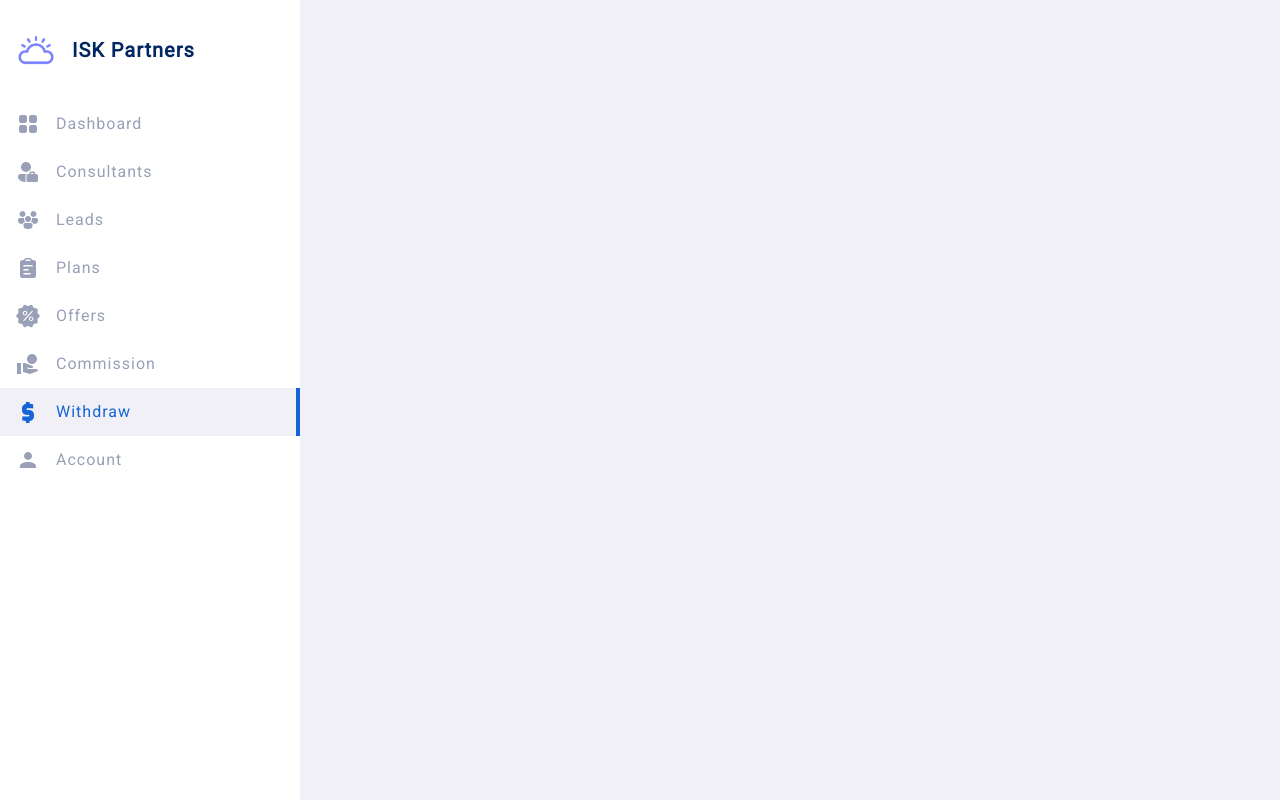
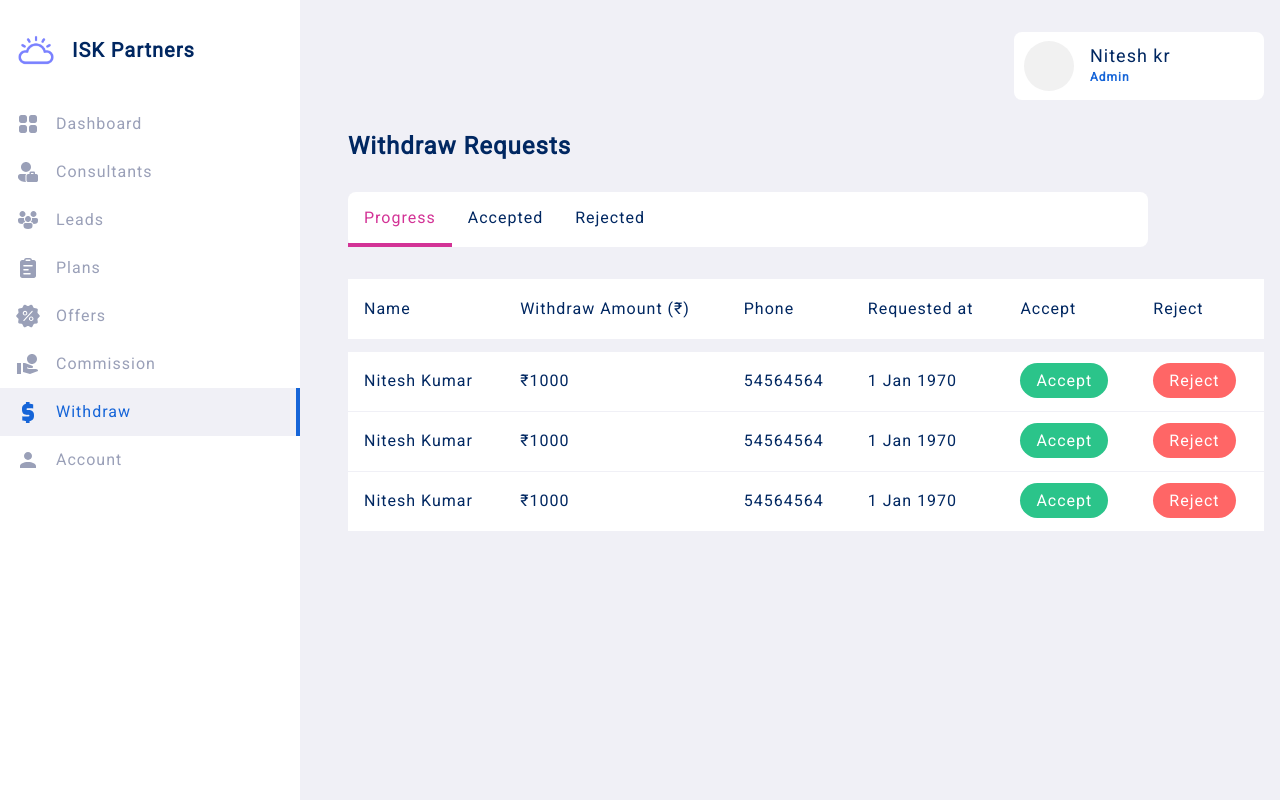
Before and after one commit to nitesh-dev/ITC-Partners-frontend, a Nuxt app: page /admin/withdraw in a window 1280 px wide. Built offline with nearby package versions, Linux system fonts and the light colour scheme.

Commit message:
withdraw done

```diff
--- a/pages/admin/withdraw.vue
+++ b/pages/admin/withdraw.vue
@@ -1,11 +1,188 @@
 <script setup lang='ts'>
+import { WithdrawHistory, WithdrawStatus } from '~/data/dataTypes';
 import { tabs } from '~/data/admin'
+
+import { dateTimeString } from '~/extra/utils'
+
+const withdrawHistory = ref(Array<WithdrawHistory>())
+withdrawHistory.value.push({
+    id: 'dsfadf',
+    consultant_id: '45ds4d',
+    amount: 1000,
+    datetime: 0,
+    first: 'Nitesh',
+    last: 'Kumar',
+    phone: 54564564,
+    status: WithdrawStatus.Progress
+})
+
+withdrawHistory.value.push({
+    id: 'dsfadf',
+    consultant_id: '45ds4d',
+    amount: 1000,
+    datetime: 0,
+    first: 'Nitesh',
+    last: 'Kumar',
+    phone: 54564564,
+    status: WithdrawStatus.Progress
+})
+
+withdrawHistory.value.push({
+    id: 'dsfadf',
+    consultant_id: '45ds4d',
+    amount: 1000,
+    datetime: 0,
+    first: 'Nitesh',
+    last: 'Kumar',
+    phone: 54564564,
+    status: WithdrawStatus.Progress
+})
+
+withdrawHistory.value.push({
+    id: 'dsfadf',
+    consultant_id: '45ds4d',
+    amount: 1000,
+    datetime: 0,
+    first: 'Nitesh',
+    last: 'Kumar',
+    phone: 54564564,
+    status: WithdrawStatus.Accepted
+})
+
+withdrawHistory.value.push({
+    id: 'dsfadf',
+    consultant_id: '45ds4d',
+    amount: 105500,
+    datetime: 0,
+    first: 'Niddtesh',
+    last: 'Kumar',
+    phone: 54564564,
+    status: WithdrawStatus.Rejected
+})
+
+
+const activeTabIndex = ref(0)
+
+function onTabChange(index: number) {
+    // alert(index)
+    activeTabIndex.value = index
+}
+
+
 </script>
 <template>
     <div class="panel">
         <Sidebar :active-tab="6" :tab-data="tabs"></Sidebar>
+
+        <!-- header -->
+        <div class="header">
+            <Profile name="Nitesh kr" role="Admin" />
+        </div>
+
+        <h2>Withdraw Requests</h2>
+        <WidgetsTab :active-tab="activeTabIndex" :names="['Progress', 'Accepted', 'Rejected']"
+            :onChange="event => onTabChange(event)">
+        </WidgetsTab>
+
+        <!-- Progress -->
+        <div v-if="activeTabIndex == 0" class="tab-container">
+
+            <table>
+                <thead>
+                    <tr>
+                        <th>Name</th>
+                        <th>Withdraw Amount (₹)</th>
+                        <th>Phone</th>
+                        <th>Requested at</th>
+                        <th>Accept</th>
+                        <th>Reject</th>
+                    </tr>
+                </thead>
+                <tbody>
+                    <tr class="spacer">
+                        <td></td>
+                    </tr>
+                    <template v-for="item, index in withdrawHistory">
+
+                        <!-- TODO add condition to check offer expiry -->
+                        <tr v-if="item.status == WithdrawStatus.Progress">
+                            <td>{{ item.first }} {{ item.last }}</td>
+                            <td>₹{{ item.amount }}</td>
+                            <td>{{ item.phone }}</td>
+                            <td>{{ dateTimeString(item.datetime) }}</td>
+                            <td><span class="chip success">Accept</span></td>
+                            <td><span class="chip danger">Reject</span></td>
+                        </tr>
+                    </template>
+
+                </tbody>
+            </table>
+        </div>
+
+        <!-- Accepted -->
+        <div v-if="activeTabIndex == 1" class="tab-container">
+
+            <table>
+                <thead>
+                    <tr>
+                        <th>Name</th>
+                        <th>Withdraw Amount (₹)</th>
+                        <th>Phone</th>
+                        <th>Requested at</th>
+                    </tr>
+                </thead>
+                <tbody>
+                    <tr class="spacer">
+                        <td></td>
+                    </tr>
+                    <template v-for="item, index in withdrawHistory">
+
+                        <!-- TODO add condition to check offer expiry -->
+                        <tr v-if="item.status == WithdrawStatus.Accepted">
+                            <td>{{ item.first }} {{ item.last }}</td>
+                            <td>₹{{ item.amount }}</td>
+                            <td>{{ item.phone }}</td>
+                            <td>{{ dateTimeString(item.datetime) }}</td>
+                        </tr>
+                    </template>
+
+                </tbody>
+            </table>
+        </div>
+
+        <!-- Rejected -->
+        <div v-if="activeTabIndex == 2" class="tab-container">
+
+            <table>
+                <thead>
+                    <tr>
+                        <th>Name</th>
+                        <th>Withdraw Amount (₹)</th>
+                        <th>Phone</th>
+                        <th>Requested at</th>
+                    </tr>
+                </thead>
+                <tbody>
+                    <tr class="spacer">
+                        <td></td>
+                    </tr>
+                    <template v-for="item, index in withdrawHistory">
+
+                        <!-- TODO add condition to check offer expiry -->
+                        <tr v-if="item.status == WithdrawStatus.Rejected">
+                            <td>{{ item.first }} {{ item.last }}</td>
+                            <td>₹{{ item.amount }}</td>
+                            <td>{{ item.phone }}</td>
+                            <td>{{ dateTimeString(item.datetime) }}</td>
+                        </tr>
+                    </template>
+
+                </tbody>
+            </table>
+        </div>
+
     </div>
 </template>
 <style scoped>
-
+a {}
 </style>
```
